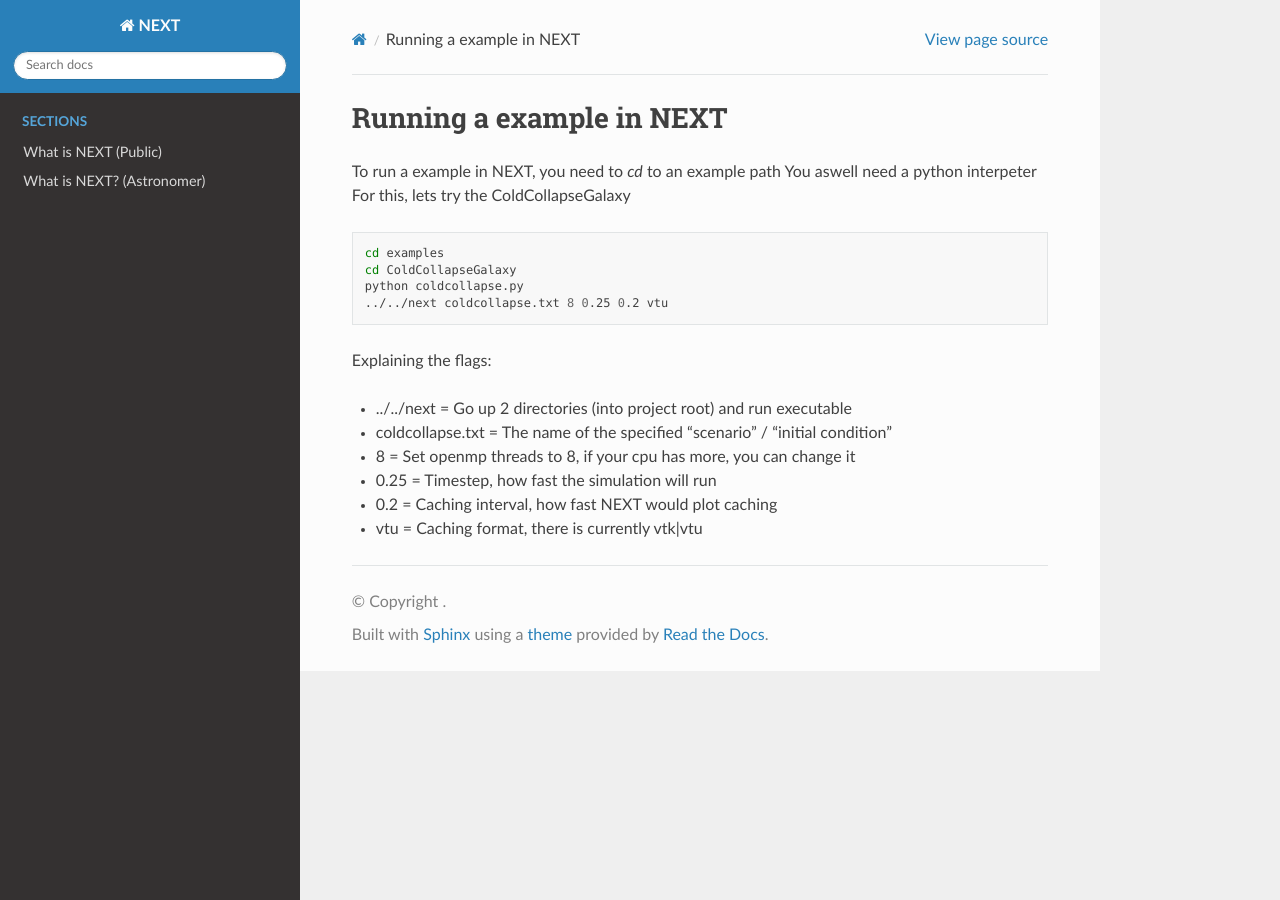
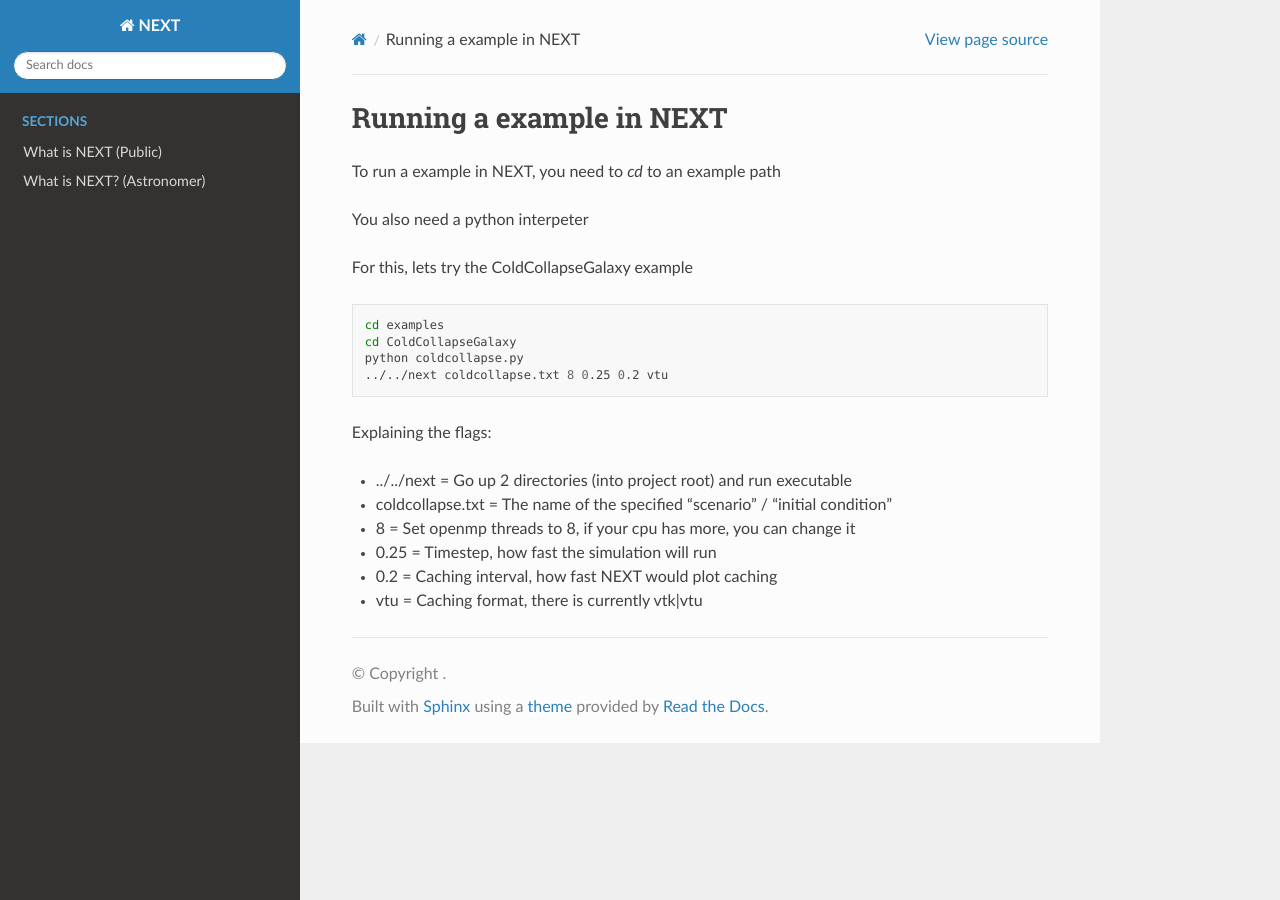
Before and after one commit to TimGoTheCreator/NEXT, a Sphinx documentation site: the page built from docs/running-example.md, in a window 1280 px wide. Built offline with Sphinx 7.4.7 and the Read the Docs theme 3.1.0, drawn with Linux system fonts in a browser that asks for light colours.

Commit message:
Update running-example.md

````diff
--- a/docs/running-example.md
+++ b/docs/running-example.md
@@ -1,8 +1,11 @@
 # Running a example in NEXT
 
 To run a example in NEXT, you need to *cd* to an example path
-You aswell need a python interpeter
-For this, lets try the ColdCollapseGalaxy
+
+You also need a python interpeter
+
+For this, lets try the ColdCollapseGalaxy example
+
 ```bash
 cd examples
 cd ColdCollapseGalaxy
````
